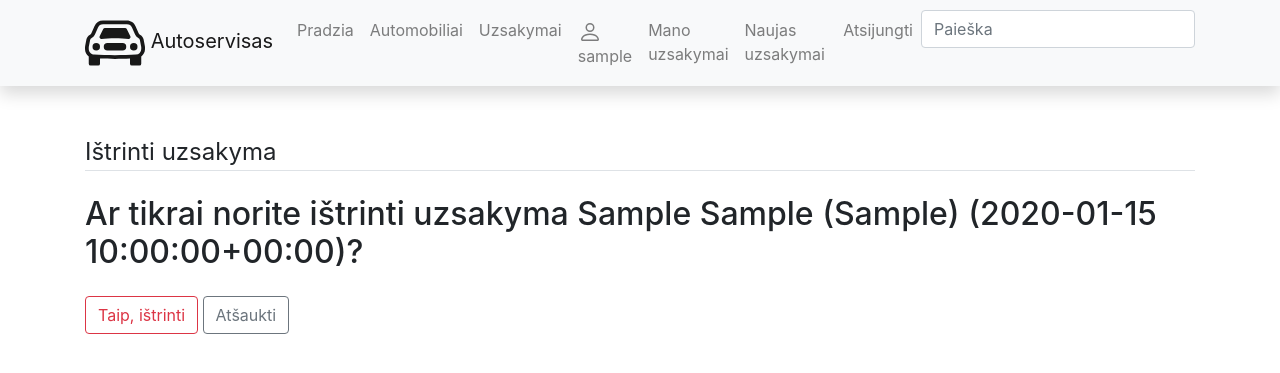
After one commit to MindaugasZitkus/autoservice, a Django app: page /autoservice/orderes/1/delete in a window 1280 px wide. The commit adds this page. Shown: the top 373 px of the page. Run offline with Django 4.2, Linux system fonts and the light colour scheme; a user stored in the database is signed in; tables that the repository leaves empty hold one stand-in row (values such as "Sample post"); some libraries are stand-ins or nearby versions.

Commit message:
44  Paskaita, Django Vartotojo (create,update,delete)   +Padaryti, kad prisijungęs vartotojas galėtų ištrinti savo užsakymus. Panaudoti DeleteView

```diff
--- a/mysite/autoservice/templates/order.html
+++ b/mysite/autoservice/templates/order.html
@@ -13,6 +13,7 @@
 {% if order.client == user %}
 <div>
     <a class="btn btn-secondary btn-sm mt-1 mb-1" href="{% url 'order_update' order.id %}">Redaguoti</a>
+    <a class="btn btn-danger btn-sm mt-1 mb-1" href="{% url 'order_delete' order.id %}">Ištrinti</a>
 </div>
 {% endif %}
 <hr>
--- /dev/null
+++ b/mysite/autoservice/templates/order_delete.html
@@ -0,0 +1,18 @@
+{% extends "base.html" %}
+{% block "title %} Uzsakymo trynimas {% endblock %}
+{% block "content" %}
+    <div class="content-section">
+    <form method="POST">
+        {% load crispy_forms_tags %}
+        {% csrf_token %}
+        <fieldset class="form-group">
+            <legend class="border-bottom mb-4">Ištrinti uzsakyma</legend>
+            <h2>Ar tikrai norite ištrinti uzsakyma {{ order }}?</h2>
+        </fieldset>
+        <div class="form-group">
+            <button class="btn btn-outline-danger" type="submit">Taip, ištrinti</button>
+            <a class="btn btn-outline-secondary" href="{% url 'order' order.id %}">Atšaukti</a>
+        </div>
+    </form>
+    </div>
+{% endblock %}
--- a/mysite/autoservice/urls.py
+++ b/mysite/autoservice/urls.py
@@ -14,4 +14,5 @@ urlpatterns = [
     path('orders/<int:pk>', views.OrderDetailView.as_view(), name="order"),
     path('orders/new', views.OrderCreateView.as_view(), name='order_new'),
     path('orders/<int:pk>/update', views.OrderUpdateView.as_view(), name='order_update'),
+    path('orderes/<int:pk>/delete', views.OrderDeleteView.as_view(), name='order_delete'),
 ]
--- a/mysite/autoservice/views.py
+++ b/mysite/autoservice/views.py
@@ -142,6 +142,7 @@ class OrderDetailView(FormMixin, generic.DetailView):
         form.save()
         return super().form_valid(form)
 
+
 class OrderCreateView(LoginRequiredMixin, generic.CreateView):
     model = Order
     fields = ['vehicle', 'deadline', 'status']
@@ -168,3 +169,13 @@ class OrderUpdateView(LoginRequiredMixin, UserPassesTestMixin, generic.UpdateVie
 
     def test_func(self):
         return self.get_object().client == self.request.user
+
+
+class OrderDeleteView(LoginRequiredMixin, UserPassesTestMixin, generic.DeleteView):
+    model = Order
+    context_object_name = 'order'
+    template_name = 'order_delete.html'
+    success_url = "/autoservice/orders/"
+
+    def test_func(self):
+        return self.get_object().client == self.request.user
```
